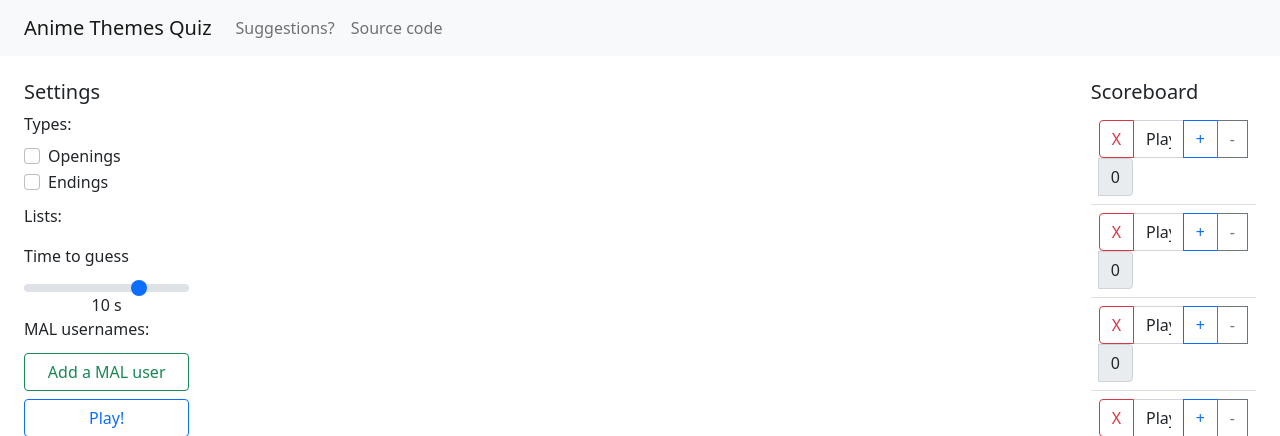
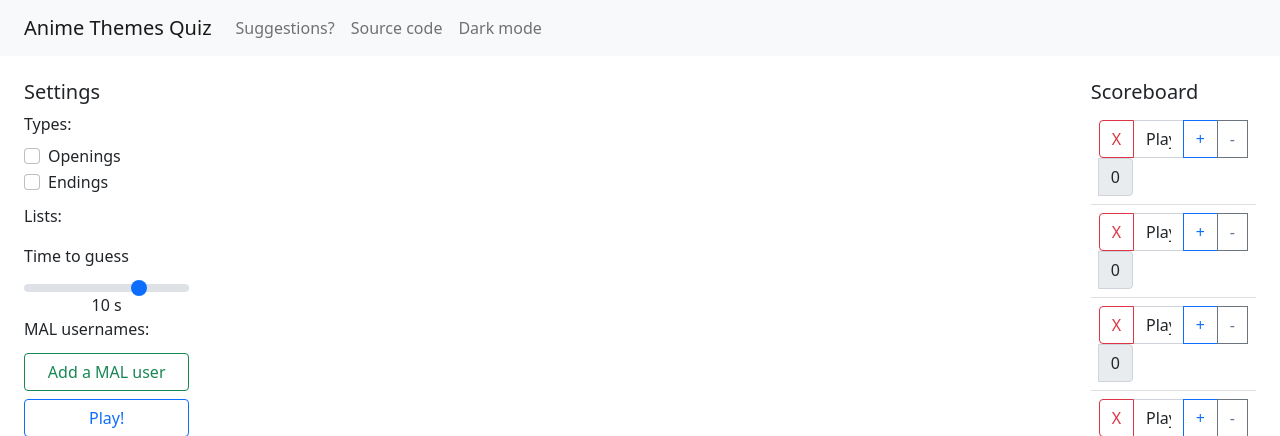
Before and after one commit to przemub/anime_quiz, a Django app: template quiz/templates/quiz/quiz.html in a window 1280 px wide. Shown: the top 436 px of the page. Run offline with Django 3.2, Linux system fonts and the light colour scheme; the template is opened without the code that fills it, so the values that code supplies are empty; parts of the project's set-up code (start-up, migrations or seed data) failed here and were passed over.

Commit message:
Add dark mode

```diff
--- a/quiz/static/quiz/main.js
+++ b/quiz/static/quiz/main.js
@@ -78,6 +78,8 @@ document.addEventListener("DOMContentLoaded", function() {
     player.addEventListener('ended', () => { location.reload(); });
     player.addEventListener('waiting', () => { waiting = true; })
     player.addEventListener('playing', () => { waiting = false; })
+
+    initColorMode();
 });
 
 function addPlayer() {
@@ -142,3 +144,58 @@ document.addEventListener("DOMContentLoaded", function () {
         sessionStorage['time'] = timeRange.value;
     });
 });
+
+function initColorMode() {
+    let mode = sessionStorage.getItem("color-mode");
+    if (mode === null) {
+        if (window.matchMedia && window.matchMedia('(prefers-color-scheme: dark)').matches)
+            mode = "dark";
+    }
+
+    if (mode === "dark")
+        _setDarkMode();
+}
+
+function _setLightMode() {
+    const body = document.getElementsByTagName("body")[0];
+    const nav = document.getElementsByTagName("nav")[0];
+    const footer = document.getElementsByTagName("footer")[0];
+    const button = document.getElementById("mode-switch");
+
+    body.className = "";
+    nav.className = "navbar navbar-expand-md navbar-light bg-light";
+    footer.className = "text-center bg-light";
+
+    for (const li of document.querySelectorAll("li.list-group-item"))
+        li.classList.remove("bg-dark");
+
+    button.innerText = "Dark mode";
+    sessionStorage.setItem("color-mode", "light");
+}
+
+function _setDarkMode() {
+    const body = document.getElementsByTagName("body")[0];
+    const nav = document.getElementsByTagName("nav")[0];
+    const footer = document.getElementsByTagName("footer")[0];
+    const button = document.getElementById("mode-switch");
+
+    body.className = "bg-dark text-light";
+    nav.className = "navbar navbar-expand-md navbar-dark bg-dark";
+    footer.className = "text-center";
+
+    for (const li of document.querySelectorAll("li.list-group-item"))
+        li.classList.add("bg-dark");
+
+    button.innerText = "Light mode";
+    sessionStorage.setItem("color-mode", "dark");
+}
+
+function colorModeSwitch() {
+    const body = document.getElementsByTagName("body")[0];
+
+    if (body.className === "bg-dark text-light") {
+        _setLightMode();
+    } else {
+        _setDarkMode();
+    }
+}
--- a/quiz/templates/quiz/quiz.html
+++ b/quiz/templates/quiz/quiz.html
@@ -35,6 +35,9 @@
        </li>
         <li class="nav-item">
             <a class="nav-link" href="https://github.com/przemub/anime_quiz">Source code</a>
+        </li>
+        <li class="nav-item">
+            <a class="nav-link" id="mode-switch" onclick="colorModeSwitch();">Dark mode</a>
         </li>
     </ul>
 </nav>
```
